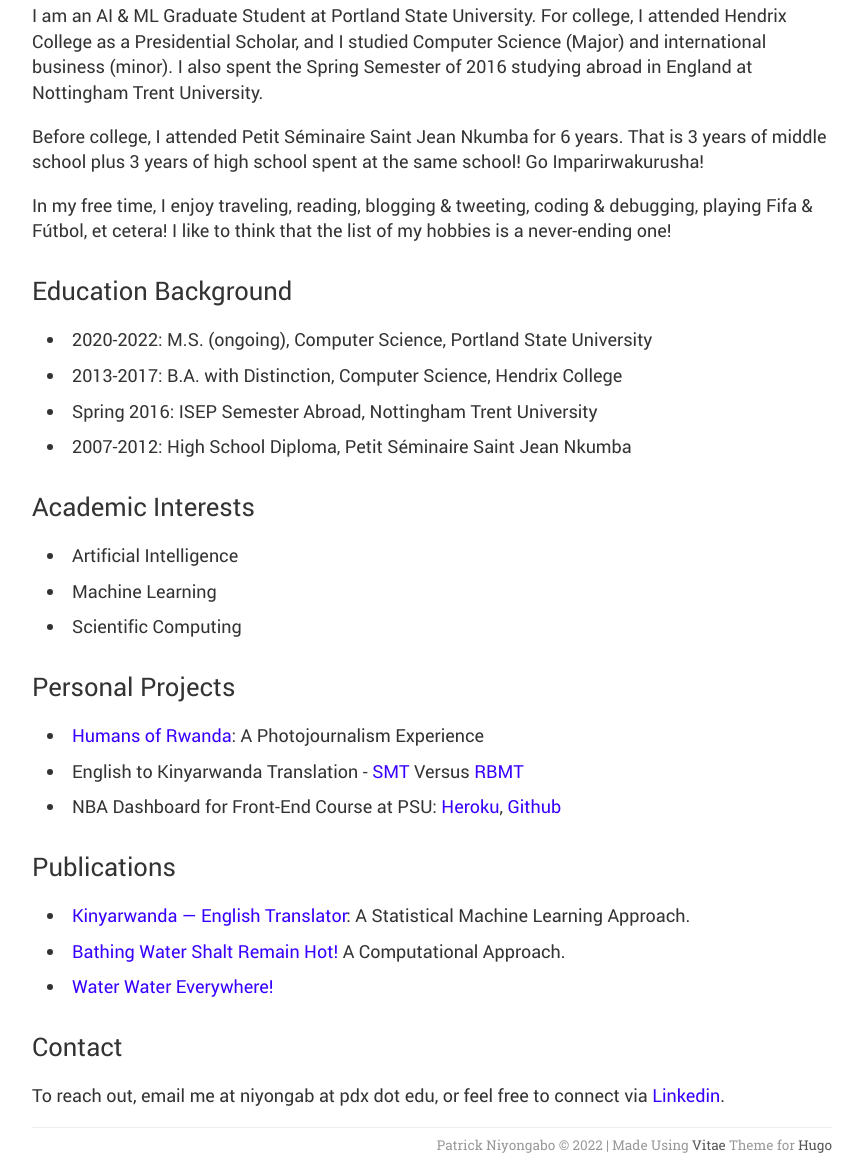
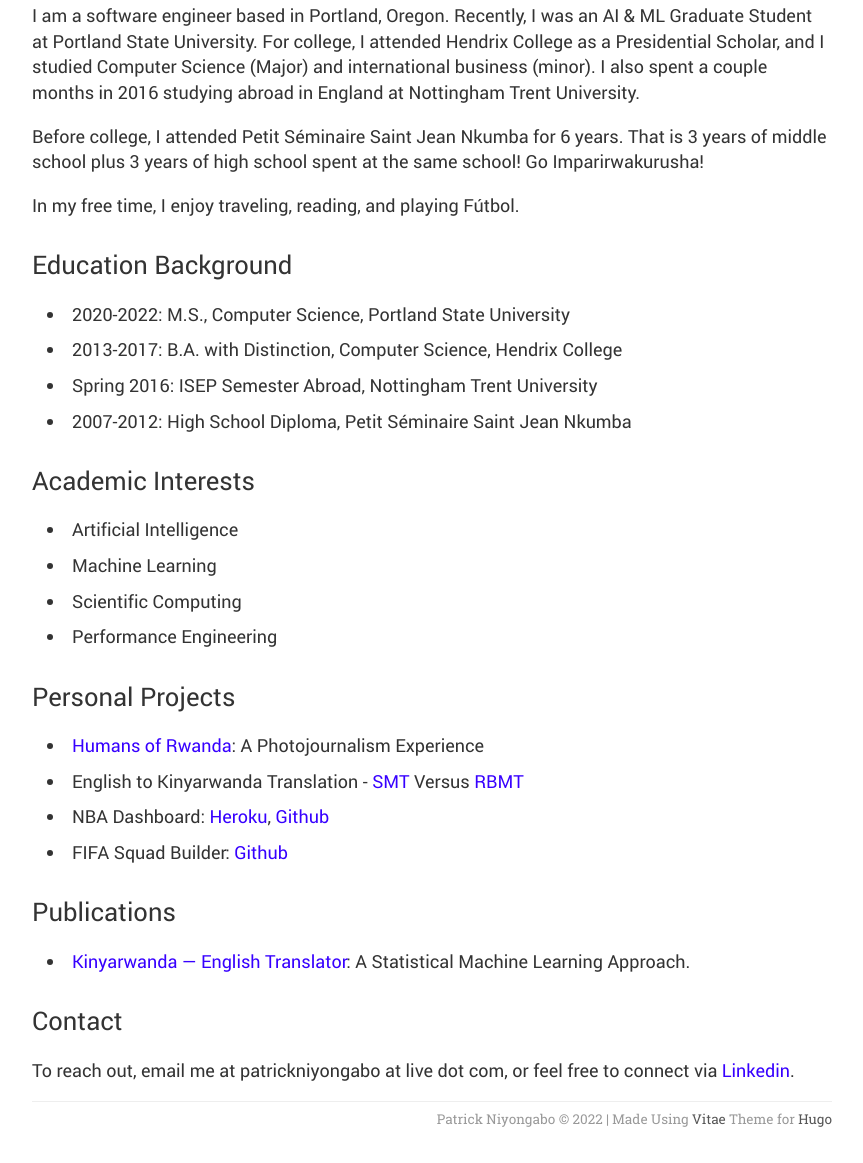
Before and after one commit to pniyongabo/pniyongabo.github.io, a plain HTML site: page about/index.html in a window 1280 px wide. Shown: the part 278-1441 px from the top of the page, without its empty margins (208-1071 px from the left). After the commit the page ends 1416 px from the top, so only its background shows below. Drawn offline with Linux system fonts and the light colour scheme; files whose address does not match are found by name.

Commit message:
Update bio for PSU gradution

```diff
--- a/about/index.html
+++ b/about/index.html
@@ -84,12 +84,12 @@
 		</div>
 	</div>
 	<div class="markdown">
-		<p>I am an AI &amp; ML Graduate Student at Portland State University. For college, I attended Hendrix College as a Presidential Scholar, and I studied Computer Science (Major) and international business (minor). I also spent the Spring Semester of 2016 studying abroad in England at Nottingham Trent University.</p>
+		<p>I am a software engineer based in Portland, Oregon. Recently, I was an AI &amp; ML Graduate Student at Portland State University. For college, I attended Hendrix College as a Presidential Scholar, and I studied Computer Science (Major) and international business (minor). I also spent a couple months in 2016 studying abroad in England at Nottingham Trent University.</p>
 <p>Before college, I attended Petit Séminaire Saint Jean Nkumba for 6 years. That is 3 years of middle school plus 3 years of high school spent at the same school! Go Imparirwakurusha!</p>
-<p>In my free time, I enjoy traveling, reading, blogging &amp; tweeting, coding &amp; debugging, playing Fifa &amp; Fútbol, et cetera! I like to think that the list of my hobbies is a never-ending one!</p>
+<p>In my free time, I enjoy traveling, reading, and playing Fútbol.</p>
 <h3 id="education-background">Education Background</h3>
 <ul>
-<li>2020-2022: M.S. (ongoing), Computer Science, Portland State University</li>
+<li>2020-2022: M.S., Computer Science, Portland State University</li>
 <li>2013-2017: B.A. with Distinction, Computer Science, Hendrix College</li>
 <li>Spring 2016: ISEP Semester Abroad, Nottingham Trent University</li>
 <li>2007-2012: High School Diploma, Petit Séminaire Saint Jean Nkumba</li>
@@ -99,21 +99,21 @@
 <li>Artificial Intelligence</li>
 <li>Machine Learning</li>
 <li>Scientific Computing</li>
+<li>Performance Engineering</li>
 </ul>
 <h3 id="personal-projects">Personal Projects</h3>
 <ul>
 <li><a href="https://humansofrwanda.tumblr.com/">Humans of Rwanda</a>: A Photojournalism Experience</li>
 <li>English to Kinyarwanda Translation - <a href="https://github.com/pniyongabo/kinyarwandaSMT">SMT</a> Versus <a href="https://github.com/pniyongabo/kinyarwandaRBMT">RBMT</a></li>
-<li>NBA Dashboard for Front-End Course at PSU: <a href="https://nba-dashboard-app.herokuapp.com/">Heroku</a>, <a href="https://github.com/andrewbespaly/NBA_Dashboard">Github</a></li>
+<li>NBA Dashboard: <a href="https://nba-dashboard-app.herokuapp.com/">Heroku</a>, <a href="https://github.com/pniyongabo/NBA_Dashboard">Github</a></li>
+<li>FIFA Squad Builder: <a href="https://github.com/pniyongabo/CS-557-Func-Prog-Project">Github</a></li>
 </ul>
 <h3 id="publications">Publications</h3>
 <ul>
 <li><a href="https://github.com/pniyongabo/SeniorThesisPaper/blob/master/finalCopy.pdf">Kinyarwanda — English Translator</a>: A Statistical Machine Learning Approach.</li>
-<li><a href="/pdf/bathing-water-shalt-remain-hot.pdf">Bathing Water Shalt Remain Hot!</a> A Computational Approach.</li>
-<li><a href="/pdf/water-water-everywhere.pdf">Water Water Everywhere!</a></li>
 </ul>
 <h3 id="contact">Contact</h3>
-<p>To reach out, email me at niyongab at pdx dot edu, or feel free to connect via <a href="https://www.linkedin.com/in/patrickniyongabo/">Linkedin</a>.</p>
+<p>To reach out, email me at patrickniyongabo at live dot com, or feel free to connect via <a href="https://www.linkedin.com/in/patrickniyongabo/">Linkedin</a>.</p>
 
 	</div>
 
```
